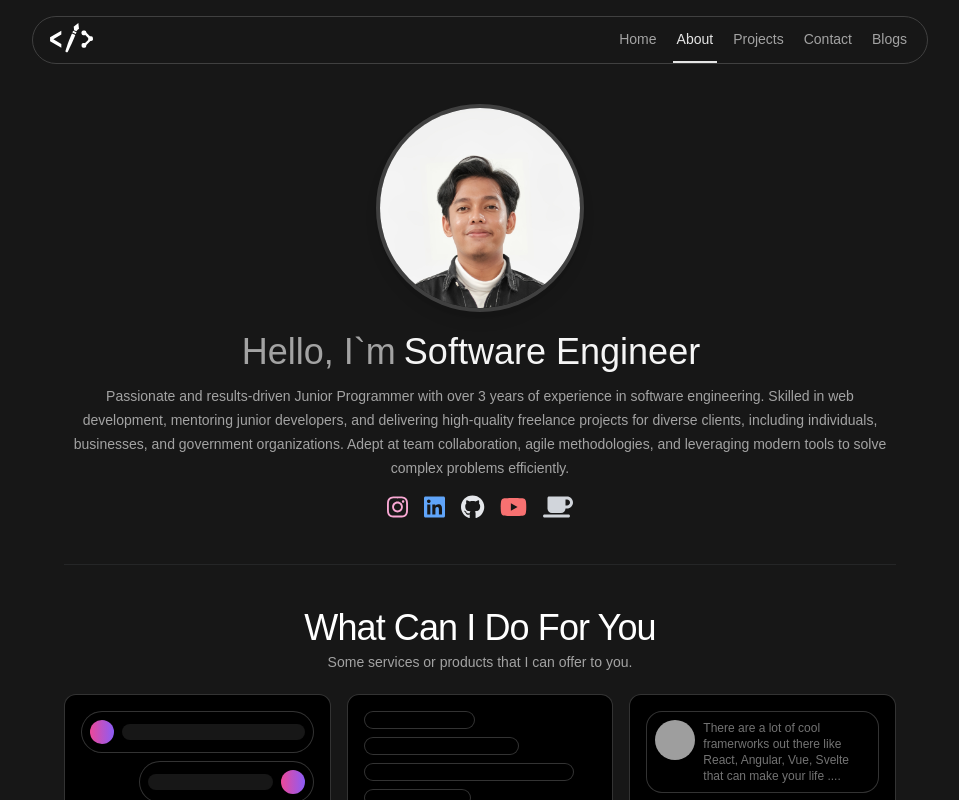
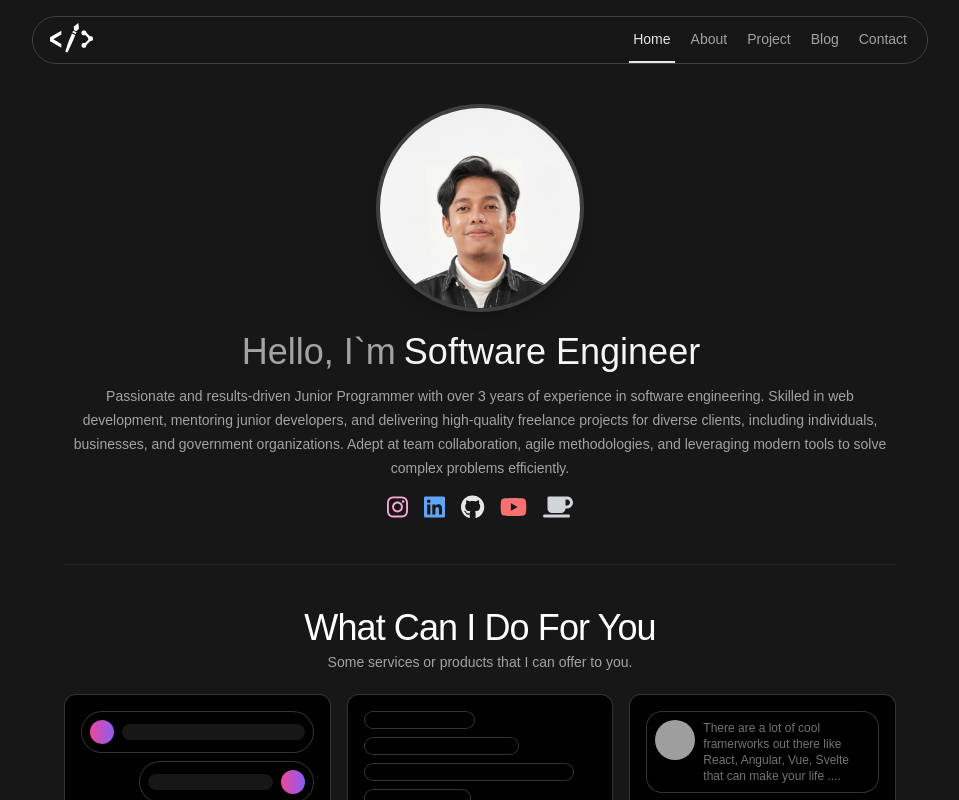
Before and after one commit to aidilbaihaqi/ngobarengaidil, a Next.js app: page / in a window 1280 px wide. Shown: the top 800 px of the page, without its empty margins (160-1119 px from the left). Built offline with nearby package versions, Linux system fonts and the light colour scheme; grey boxes are pictures that could not be loaded.

Commit message:
add dynamic link for navbar

```diff
--- a/app/components/Partials/Header.tsx
+++ b/app/components/Partials/Header.tsx
@@ -1,3 +1,5 @@
+import Navbar from "./Navbar";
+
 export default function Header() {
   return (
     <>
@@ -47,15 +49,7 @@ export default function Header() {
             </div>
           </div>
 
-          <div id="hs-navbar-header-floating" className="hidden hs-collapse overflow-hidden transition-all duration-300 basis-full grow md:block" aria-labelledby="hs-navbar-header-floating-collapse">
-            <div className="flex flex-col md:flex-row md:items-center md:justify-end gap-2 md:gap-3 mt-3 md:mt-0 py-2 md:py-0 md:ps-7">
-              <a className="py-0.5 md:py-3 px-4 md:px-1 border-s-2 md:border-s-0 md:border-b-2 border-transparent text-gray-500 hover:text-gray-800 focus:outline-none dark:text-neutral-400 dark:hover:text-neutral-200" href="#">Home</a>
-              <a className="py-0.5 md:py-3 px-4 md:px-1 border-s-2 md:border-s-0 md:border-b-2 border-gray-800 font-medium text-gray-800 focus:outline-none dark:border-neutral-200 dark:text-neutral-200" href="#" aria-current="page">About</a>
-              <a className="py-0.5 md:py-3 px-4 md:px-1 border-s-2 md:border-s-0 md:border-b-2 border-transparent text-gray-500 hover:text-gray-800 focus:outline-none dark:text-neutral-400 dark:hover:text-neutral-200" href="#">Projects</a>
-              <a className="py-0.5 md:py-3 px-4 md:px-1 border-s-2 md:border-s-0 md:border-b-2 border-transparent text-gray-500 hover:text-gray-800 focus:outline-none dark:text-neutral-400 dark:hover:text-neutral-200" href="#">Contact</a>
-              <a className="py-0.5 md:py-3 px-4 md:px-1 border-s-2 md:border-s-0 md:border-b-2 border-transparent text-gray-500 hover:text-gray-800 focus:outline-none dark:text-neutral-400 dark:hover:text-neutral-200" href="#">Blogs</a>
-            </div>
-          </div>
+          <Navbar />
         </nav>
       </header>
     </>
--- a/app/components/Partials/Navbar.tsx
+++ b/app/components/Partials/Navbar.tsx
@@ -1,66 +1,37 @@
-import Link from 'next/link';
-import { useRouter } from 'next/router';
+"use client";
 
-const Navbar = () => {
-  const router = typeof window !== 'undefined' ? useRouter() : null;
-  const currentPath = router?.pathname || '/';
+import Link from "next/link";
+import React from "react";
+import { usePathname } from "next/navigation";
+import "../../globals.css";
 
-  const isActiveRoute = (targetPath) => currentPath === targetPath;
+const navLinks = [
+  {name: 'Home', href: '/'},
+  {name: 'About', href: '/about'},
+  {name: 'Project', href: '/projects'},
+  {name: 'Blog', href: '/blogs'},
+  {name: 'Contact', href: '/contact'}
+];
 
+export default function AuthLayout({
+  children,
+}: {
+  children: React.ReactNode;
+}) {
+  const pathname = usePathname();
   return (
-    <div
-      id="hs-navbar-header-floating"
-      className="hidden hs-collapse overflow-hidden transition-all duration-300 basis-full grow md:block"
-      aria-labelledby="hs-navbar-header-floating-collapse"
-    >
+    <div id="hs-navbar-header-floating" className="hidden hs-collapse overflow-hidden transition-all duration-300 basis-full grow md:block" aria-labelledby="hs-navbar-header-floating-collapse">
       <div className="flex flex-col md:flex-row md:items-center md:justify-end gap-2 md:gap-3 mt-3 md:mt-0 py-2 md:py-0 md:ps-7">
-        <Link
-          href="/"
-          className={`py-0.5 md:py-3 px-4 md:px-1 border-s-2 md:border-s-0 md:border-b-2 ${
-            isActiveRoute('/')
-              ? 'border-gray-800 font-medium text-gray-800 dark:border-neutral-200 dark:text-neutral-200'
-              : 'border-transparent text-gray-500 hover:text-gray-800 dark:text-neutral-400 dark:hover:text-neutral-200'
-          } focus:outline-none`}
-          aria-current={isActiveRoute('/') ? 'page' : undefined}
-        >
-          Home
-        </Link>
-        <Link
-          href="/projects"
-          className={`py-0.5 md:py-3 px-4 md:px-1 border-s-2 md:border-s-0 md:border-b-2 ${
-            isActiveRoute('/projects')
-              ? 'border-gray-800 font-medium text-gray-800 dark:border-neutral-200 dark:text-neutral-200'
-              : 'border-transparent text-gray-500 hover:text-gray-800 dark:text-neutral-400 dark:hover:text-neutral-200'
-          } focus:outline-none`}
-          aria-current={isActiveRoute('/projects') ? 'page' : undefined}
-        >
-          Projects
-        </Link>
-        <Link
-          href="/about"
-          className={`py-0.5 md:py-3 px-4 md:px-1 border-s-2 md:border-s-0 md:border-b-2 ${
-            isActiveRoute('/about')
-              ? 'border-gray-800 font-medium text-gray-800 dark:border-neutral-200 dark:text-neutral-200'
-              : 'border-transparent text-gray-500 hover:text-gray-800 dark:text-neutral-400 dark:hover:text-neutral-200'
-          } focus:outline-none`}
-          aria-current={isActiveRoute('/about') ? 'page' : undefined}
-        >
-          About
-        </Link>
-        <Link
-          href="/contact"
-          className={`py-0.5 md:py-3 px-4 md:px-1 border-s-2 md:border-s-0 md:border-b-2 ${
-            isActiveRoute('/contact')
-              ? 'border-gray-800 font-medium text-gray-800 dark:border-neutral-200 dark:text-neutral-200'
-              : 'border-transparent text-gray-500 hover:text-gray-800 dark:text-neutral-400 dark:hover:text-neutral-200'
-          } focus:outline-none`}
-          aria-current={isActiveRoute('/contact') ? 'page' : undefined}
-        >
-          Contact
-        </Link>
+        {navLinks.map((link) => {
+          const isActive = pathname === link.href || (pathname.startsWith(link.href) && link.href !== "/");
+          return (
+            <Link className={
+              isActive ? "py-0.5 md:py-3 px-4 md:px-1 border-s-2 md:border-s-0 md:border-b-2 border-gray-800 font-medium text-gray-800 focus:outline-none dark:border-neutral-200 dark:text-neutral-200" : "py-0.5 md:py-3 px-4 md:px-1 border-s-2 md:border-s-0 md:border-b-2 border-transparent text-gray-500 hover:text-gray-800 focus:outline-none dark:text-neutral-400 dark:hover:text-neutral-200"} href={link.href} aria-current={isActive ? "page" : undefined} key={link.name}>
+              {link.name}
+            </Link>
+          )
+        })}
       </div>
     </div>
-  );
-};
-
-export default Navbar;
+  )
+}
```
